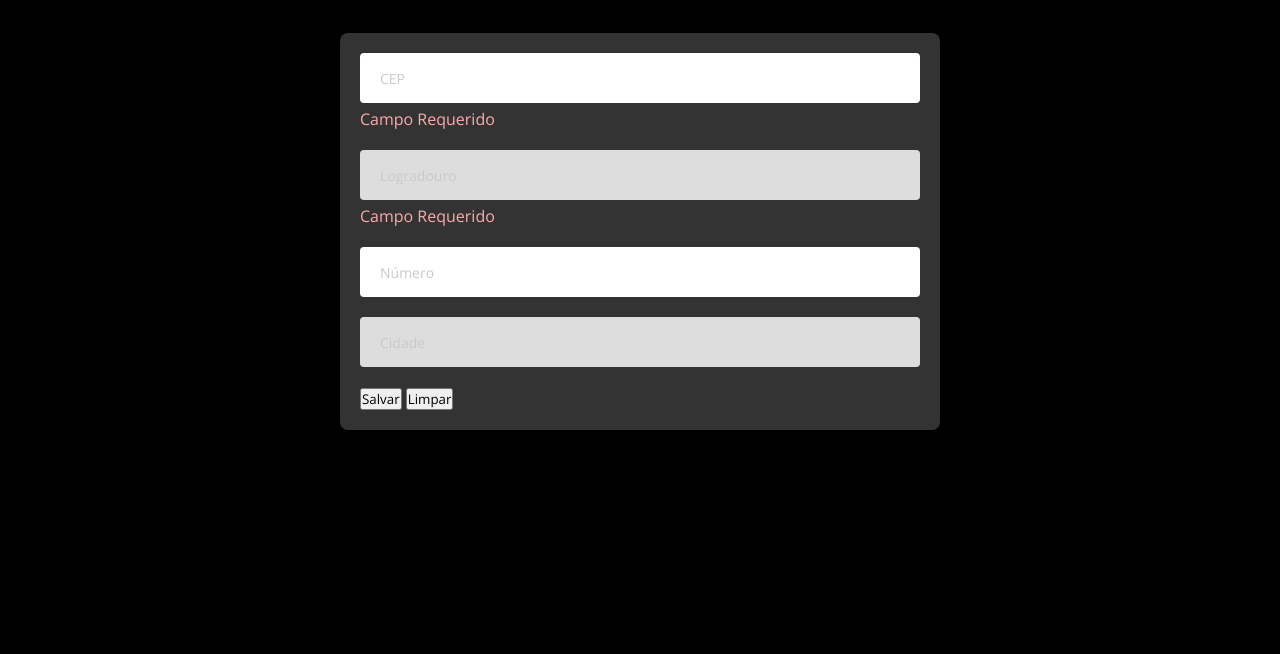
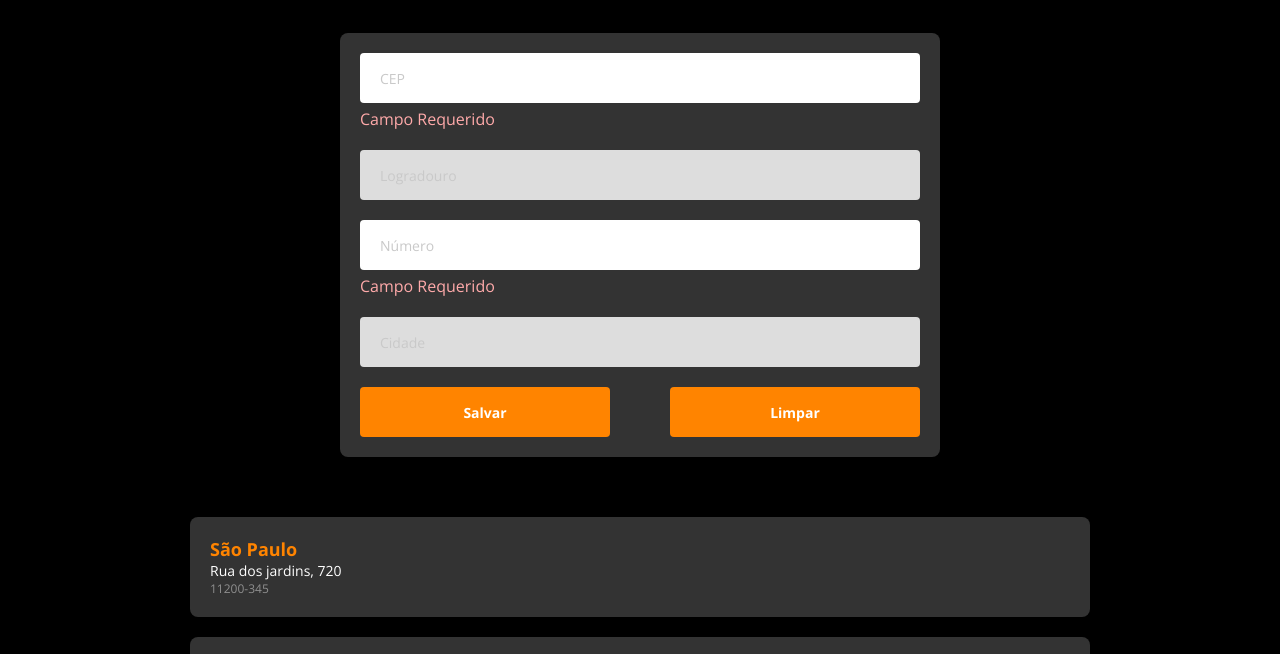
Before and after one commit to GuilhermeDavino/DSViaCEP, a plain HTML site: page index.html in a window 1280 px wide. Shown: the part 87-741 px from the top of the page. Drawn offline with nearby package versions, Linux system fonts and the light colour scheme.

Commit message:
list styles, State class

```diff
--- a/css/styles.css
+++ b/css/styles.css
@@ -86,3 +86,62 @@ html, body {
 .form-input:disabled {
     background-color: #ddd;
 }
+
+.btn-container {
+    display: flex;
+    justify-content: space-between;
+}
+
+.btn {
+    width: 250px;
+    height:50px;
+    background-color: #ff8400;
+    border: 0;
+    border-radius: 4px;
+    color: #fff;
+    font-size: 14px;
+    font-weight: 700;
+}
+
+.btn-left {
+    margin-right: 10px;
+}
+
+.btn-right {
+    margin-left: 10px;
+}
+
+/*---------------------------- list styles ------------------------------*/
+
+.list-container {
+    width: 100%;
+    padding: 20px;
+    display: flex;
+    flex-direction: column;
+    align-items: center;
+}
+
+.card-list-item {
+    background-color: #333;
+    color: #fff;
+    margin-bottom: 20px;
+    width: 100%;
+    max-width: 900px;
+    border-radius: 8px;
+    padding: 20px;
+}
+
+.card-list-item h3 {
+    color: #ff8400;
+    font-size: 18px;
+}
+
+.address-line {
+    color: #fff;
+    font-size: 14px;
+}
+
+.address-cep {
+    color: #8f8f8f;
+    font-size: 12px;
+}
--- a/index.html
+++ b/index.html
@@ -26,7 +26,7 @@
             <div class="form-control">
               <label for="cep">CEP:</label>
               <input name="cep" id="cep" type="text" placeholder="CEP" class="form-input"/>
-              <div class="error-message">Campo Requerido</div>
+              <div class="error-message" data-error="cep">Campo Requerido</div>
             </div>
             <div class="form-control">
               <label for="street">Logradouro:</label>
@@ -38,7 +38,6 @@
                 class="form-input"
                 disabled
               />
-              <div class="error-message">Campo Requerido</div>
             </div>
             <div class="form-control">
               <label for="number">Número:</label>
@@ -49,6 +48,7 @@
                 placeholder="Número"
                 class="form-input"
               />
+              <div class="error-message" data-error="number">Campo Requerido</div>
             </div>
             <div class="form-control">
               <label for="city">Cidade:</label>
@@ -61,25 +61,31 @@
                 disabled
               />
             </div>
-            <div>
-              <button type="submit">Salvar</button>
-              <button>Limpar</button>
+            <div class="btn-container">
+              <button name="btnSave" type="submit" class="btn btn-left">Salvar</button>
+              <button name="btnClear" class="btn btn right">Limpar</button>
             </div>
           </form>
         </div>
       </section>
-      <section id="list-section">
-        <div>
+      <section id="list-section" class="list-container">
+        <div class="card-list-item">
           <h3>São Paulo</h3>
-          <p>Rua dos jardins, 720</p>
-          <p>11200-345</p>
+          <p class="address-line">Rua dos jardins, 720</p>
+          <p class="address-cep">11200-345</p>
         </div>
-        <div>
+        <div class="card-list-item">
           <h3>São Paulo</h3>
-          <p>Rua dos jardins, 720</p>
-          <p>11200-345</p>
+          <p class="address-line">Rua dos jardins, 720</p>
+          <p class="address-cep">11200-345</p>
+        </div>
+        <div class="card-list-item">
+          <h3>São Paulo</h3>
+          <p class="address-line">Rua dos jardins, 720</p>
+          <p class="address-cep">11200-345</p>
         </div>
       </section>
     </main>
+    <script type="module" src="./js/dsviacep.js" ></script>
   </body>
 </html>
--- /dev/null
+++ b/js/controllers/form-controller.js
@@ -0,0 +1,32 @@
+
+export function State() {
+    this.btnSave = null;
+    this.btnClear = null;
+
+    this.inputCep = null;
+    this.inputStreet = null;
+    this.inputNumber = null;
+    this.inputCity - null;
+
+    this.errorCep = null;
+    this.errorNumber = null;
+}
+
+const state = new State();
+
+export function init() {
+    state.inputCep = document.forms.newAddress.cep;
+    state.inputStreet = document.forms.newAddress.street;
+    state.inputNumber = document.forms.newAddress.number;
+    state.inputCity = document.forms.newAddress.city;
+
+    state.btnSave = document.forms.newAddress.btnSave;
+    state.btnClear = document.forms.newAddress.btnClear;
+
+    state.errorCep =  document.querySelector('[data-error="cep"]');
+    state.errorNumber =  document.querySelector('[data-error="number"]');
+
+    console.log(state);
+
+
+}
--- /dev/null
+++ b/js/dsviacep.js
@@ -0,0 +1,5 @@
+import * as formController from './controllers/form-controller.js';
+
+
+formController.init();
+console.log();
```
